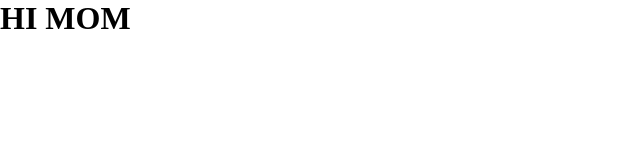
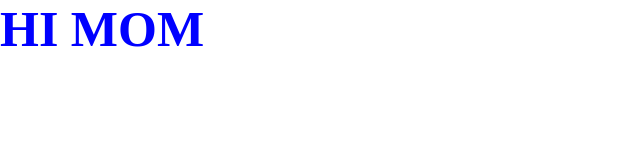
Before and after one commit to Coding-Curricula/intro-to-js-1, a plain HTML site: page index.html in a window 1280 px wide. Shown: the whole page, without its empty margins (0-640 px from the left). Drawn offline with Linux system fonts and the light colour scheme.

Commit message:
added script.js

```diff
--- a/index.html
+++ b/index.html
@@ -4,10 +4,16 @@
     <meta charset="UTF-8">
     <meta name="viewport" content="width=device-width, initial-scale=1.0">
     <link rel="stylesheet" href="styles.css">
+    <style>
+        h1{
+            color: blue;
+            font-size: 50px;
+        }
+    </style>
     <title>JS INTRO</title>
 </head>
 <body>
     <h1>HI MOM</h1>
-
+    <script src="script.js"></script>
 </body>
 </html>
--- /dev/null
+++ b/script.js
@@ -0,0 +1 @@
+console.log("hi from script.js")
```
